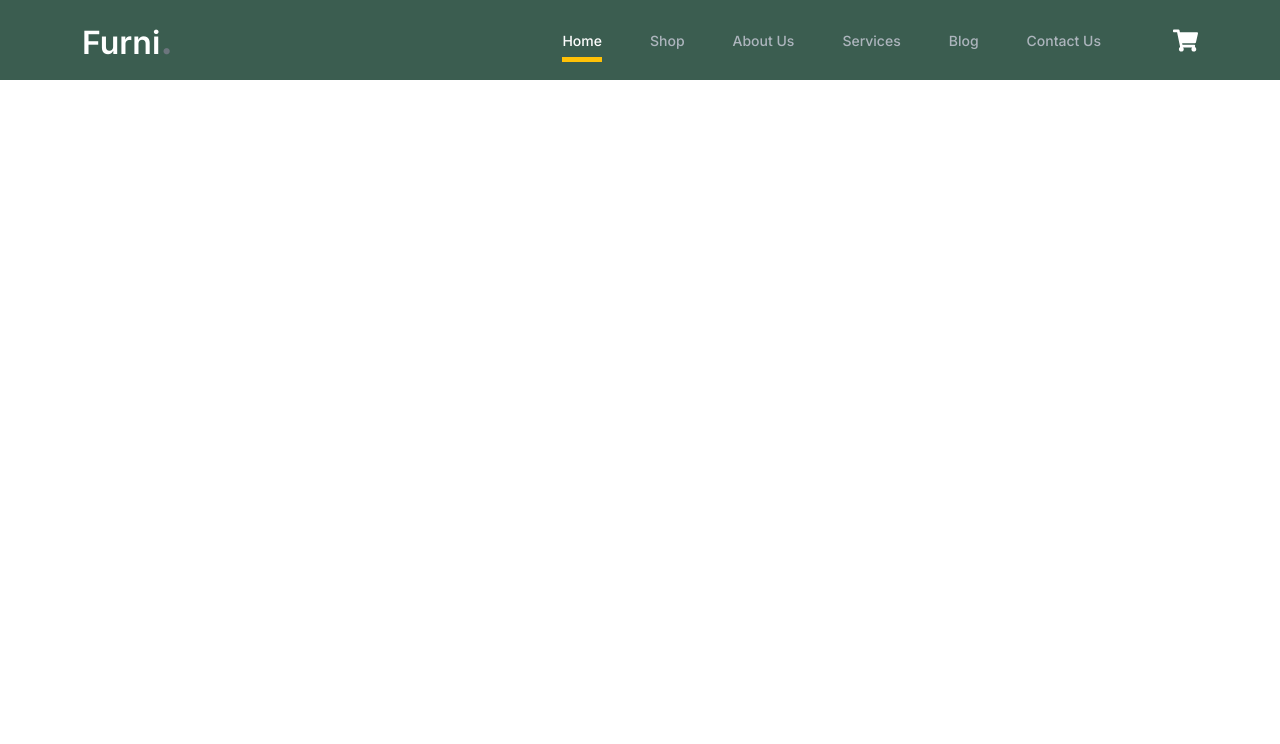
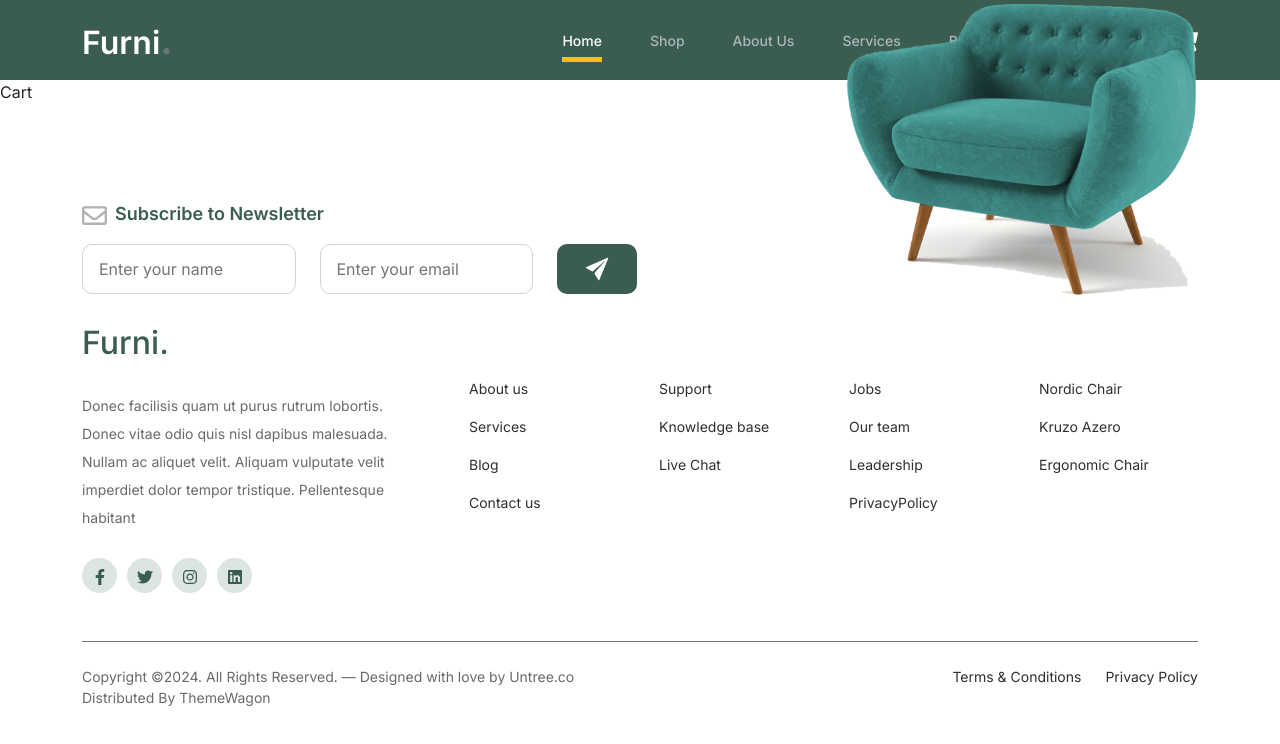
Before and after one commit to hertheyhermee/Furni, a React (Vite) app: page /cart in a window 1280 px wide. Shown: the top 744 px of the page. Built offline with nearby package versions, Linux system fonts and the light colour scheme.

Commit message:
Footer designed and updated

```diff
--- a/src/App.jsx
+++ b/src/App.jsx
@@ -5,7 +5,10 @@ import Shop from "./components/Shop";
 import AboutUs from "./components/AboutUs";
 import Services from "./components/Services";
 import Blog from "./components/Blog";
+import ContactUs from "./components/ContactUs";
+import Cart from "./components/cart";
 import "bootstrap/dist/css/bootstrap.css";
+import Footer from "./Footer";
 
 const App = () => {
   return (
@@ -18,7 +21,10 @@ const App = () => {
           <Route path="/about" element={<AboutUs />} />
           <Route path="/services" element={<Services />} />
           <Route path="/blog" element={<Blog />} />
+          <Route path="/contactUs" element={<ContactUs />} />
+          <Route path="/cart" element={<Cart />} />
         </Routes>
+        <Footer />
       </div>
     </Router>
   );
--- /dev/null
+++ b/src/Footer/index.jsx
@@ -0,0 +1,174 @@
+import "./style.css";
+import {
+  FaRegEnvelope,
+  FaFacebookF,
+  FaTwitter,
+  FaInstagram,
+  FaLinkedin,
+} from "react-icons/fa";
+import Sofa from "../../public/images/sofa.png";
+import { IoIosSend } from "react-icons/io";
+import { useState } from "react";
+
+const Icon = ({ href, social }) => {
+  return (
+    <span>
+      <a href={href}>{social}</a>
+    </span>
+  );
+};
+
+const Footer = () => {
+  const [socials] = useState([
+    { icon: <FaFacebookF />, link: "https://www.facebook.com" },
+    { icon: <FaTwitter />, link: "https://twitter.com" },
+    { icon: <FaInstagram />, link: "http://instagram.com" },
+    { icon: <FaLinkedin />, link: "https://www.linkedin.com" },
+  ]);
+
+  return (
+    <div className="footer py-5">
+      <div className="container py-5">
+        <div className="row newsletter-wrapper">
+          <div className="col-12 col-lg-6">
+            <p className="mb-0 fw-marginally-bold newsletter">
+              <span className="me-2">
+                <FaRegEnvelope size={25} color={"rgba(0, 0, 0, .3)"} />
+              </span>
+              Subscribe to Newsletter
+            </p>
+            <form action="">
+              <div className="row gap-0 subscribe mt-3">
+                <div className="col-12 col-sm-5 mb-3 mb-sm-0">
+                  <input
+                    type="text"
+                    placeholder="Enter your name"
+                    className="p-3"
+                  />
+                </div>
+                <div className="col-12 col-sm-5 mb-3 mb-sm-0">
+                  <input
+                    type="text"
+                    placeholder="Enter your email"
+                    className="px-3"
+                  />
+                </div>
+                <div className="col-2">
+                  <div className="send d-flex justify-content-center align-items-center">
+                    <IoIosSend size={30} color={"white"} />
+                  </div>
+                </div>
+              </div>
+            </form>
+          </div>
+          <div className="col-12 col-lg-6 px-0 con-two">
+            <div className="sofa-wrapper">
+              <img src={Sofa} className="sofa" alt="" />
+            </div>
+          </div>
+        </div>
+        <div className="row">
+          <div className="col-12 col-lg-4 furni-footer">
+            <h2 className="mb-1 footer-title">Furni.</h2>
+            <p>
+              Donec facilisis quam ut purus rutrum lobortis. Donec vitae odio
+              quis nisl dapibus malesuada. Nullam ac aliquet velit. Aliquam
+              vulputate velit imperdiet dolor tempor tristique. Pellentesque
+              habitant
+            </p>
+            <div className="socials">
+              {/* <span><a href=""><FaFacebookF color="" size={15} /></a></span> */}
+              {socials.map((socialLink) => (
+                <Icon
+                  size={15}
+                  key={socialLink.link}
+                  href={socialLink.link}
+                  social={socialLink.icon}
+                />
+              ))}
+            </div>
+          </div>
+          <div className="col-12 col-lg-8 list-wrap">
+            <div className="row">
+              <div className="col-6 col-md-3 col-lg-3">
+                <ul>
+                  <li>
+                    <a href="">About us</a>
+                  </li>
+                  <li>
+                    <a href="">Services</a>
+                  </li>
+                  <li>
+                    <a href="">Blog</a>
+                  </li>
+                  <li>
+                    <a href="">Contact us</a>
+                  </li>
+                </ul>
+              </div>
+              <div className="col-6 col-md-3 col-lg-3">
+                <ul>
+                  <li>
+                    <a href="">Support</a>
+                  </li>
+                  <li>
+                    <a href="">Knowledge base</a>
+                  </li>
+                  <li>
+                    <a href="">Live Chat</a>
+                  </li>
+                </ul>
+              </div>
+              <div className="col-6 col-md-3 col-lg-3">
+                <ul>
+                  <li>
+                    <a href="">Jobs</a>
+                  </li>
+                  <li>
+                    <a href="">Our team</a>
+                  </li>
+                  <li>
+                    <a href="">Leadership</a>
+                  </li>
+                  <li>
+                    <a href="">PrivacyPolicy</a>
+                  </li>
+                </ul>
+              </div>
+              <div className="col-6 col-md-3 col-lg-3">
+                <ul>
+                  <li>
+                    <a href="">Nordic Chair</a>
+                  </li>
+                  <li>
+                    <a href="">Kruzo Azero</a>
+                  </li>
+                  <li>
+                    <a href="">Ergonomic Chair</a>
+                  </li>
+                </ul>
+              </div>
+            </div>
+          </div>
+        </div>
+        <div className="border-bottom border-secondary mt-5 mb-4"></div>
+        <div className="row">
+          <div className="col-12 col-lg-6 copyright">
+            <p>
+              Copyright ©2024. All Rights Reserved. — Designed with love by
+              Untree.co Distributed By ThemeWagon
+            </p>
+          </div>
+          <div className="col-12 col-lg-6 terms">
+            <div className="d-flex terms-conditions justify-content-end gap-4">
+              <a className="" href="">Terms & Conditions</a>
+              <a href="">Privacy Policy</a>
+            </div>
+          </div>
+        </div>
+      </div>
+    </div>
+  );
+};
+
+export default Footer;
--- /dev/null
+++ b/src/Footer/style.css
@@ -0,0 +1,146 @@
+.newsletter {
+    color: #3B5D50;
+    font-size: 18px;
+    vertical-align: baseline;
+    /* border: 1px solid #000; */
+}
+
+.subscribe input {
+    width: 100%;
+    border-radius: 10px;
+    height: 50px;
+    border: 1px solid #ced4da !important;
+    color: #212529;
+}
+
+.subscribe input:focus {
+    outline: none;
+    border-color: #3b5d50 !important;
+    box-shadow: 0 1px 4px 0 rgba(0, 0, 0, 0.2);
+}
+
+.sofa-wrapper {
+    position: relative;
+    /* border: 1px solid #000; */
+}
+
+.sofa {
+    position: absolute;
+    max-width: 380px;
+    height: auto;
+    top: -215px;
+    right: 0px;
+}
+
+.send {
+    background-color: #3b5d50;
+    height: 50px;
+    width: 80px;
+    border-radius: 10px;
+}
+
+.footer-title {
+    color: #3B5D50;
+    margin: 30px 0 !important;
+}
+
+.furni-footer p {
+    color: #6A6A6A;
+    font-size: 14px;
+    line-height: 2;
+    max-width: 95%;
+}
+
+.socials {
+    display: flex;
+    gap: 10px;
+}
+
+.socials span {
+    width: 35px;
+    height: 35px;
+    border-radius: 50%;
+    background: #dce5e4;
+    display: flex;
+    justify-content: center;
+    align-items: center;
+    border: none;
+    transition: .2s all;
+    margin-top: 10px;
+}
+
+.socials span a {
+    text-decoration: none;
+    color: #3b5d50;
+    transition: .3s all;
+}
+
+.socials span:hover {
+    background-color: #3B5D50 !important;
+}
+
+.socials span:hover a {
+    color: #fff;
+}
+
+.list-wrap {
+    padding-top: 75px;
+}
+
+.footer ul li {
+    /* border: 1px solid; */
+    padding: 7px;
+}
+
+.footer ul li a {
+    color: #2F2F2F;
+    text-decoration: none;
+    font-size: 14px !important;
+    transition: .2s all;
+}
+
+.footer ul li a:hover {
+    opacity: .6;
+}
+
+.copyright p {
+    color: #6A6A6A;
+    font-size: 14px;
+}
+
+.terms a {
+    font-size: 14px;
+    text-decoration: none;
+    color: #2F2F2F;
+}
+
+@media screen and (max-width:992px) {
+    .newsletter-wrapper {
+        flex-direction: column-reverse !important;
+    }
+
+    .con-two {
+        height: 220px;
+    }
+
+    .furni-footer p {
+        max-width: 100%;
+    }
+
+    .terms-conditions {
+        justify-content: center !important;
+    }
+
+    .copyright p {
+        text-align: center;
+        line-height: 2;
+    }
+}
+
+@media screen and (max-width:768px) {}
+
+@media screen and (max-width:576px) {
+    .subscribe input {
+        /* width: 50% !important; */
+    }
+}
--- a/src/Navbar/Navbar.jsx
+++ b/src/Navbar/Navbar.jsx
@@ -1,6 +1,6 @@
 import { useState, useEffect } from "react";
 import { FaShoppingCart } from "react-icons/fa";
-import { Link, useLocation } from "react-router-dom";
+import { Link } from "react-router-dom";
 import "./navbar.css";
 
 const Navbar = () => {
@@ -85,7 +85,7 @@ const Navbar = () => {
               </li>
             ))}
             <li className="px-3 px-md-0 py-3">
-              <Link to="">
+              <Link to="/cart">
                 <FaShoppingCart size={25} color="white" />
               </Link>
             </li>
```
Also changed, not shown: public/images/sofa.png (added).
